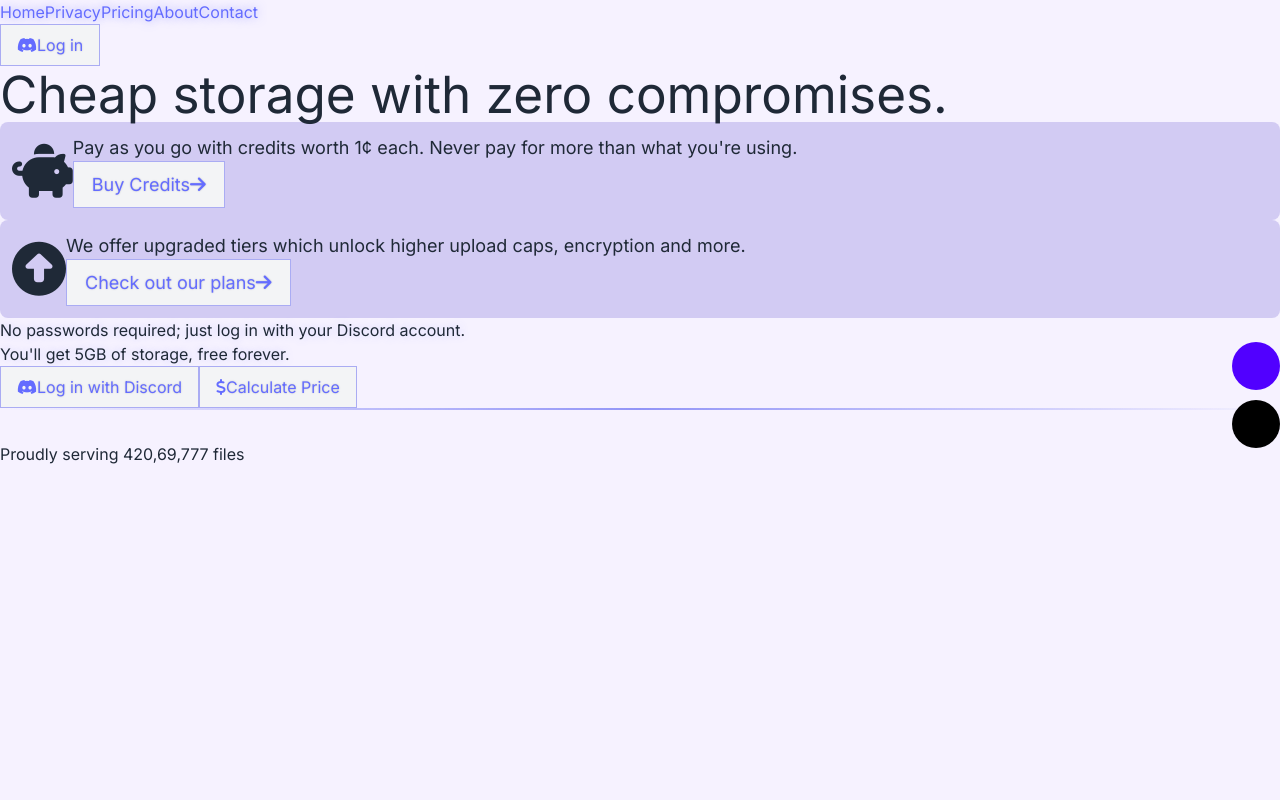
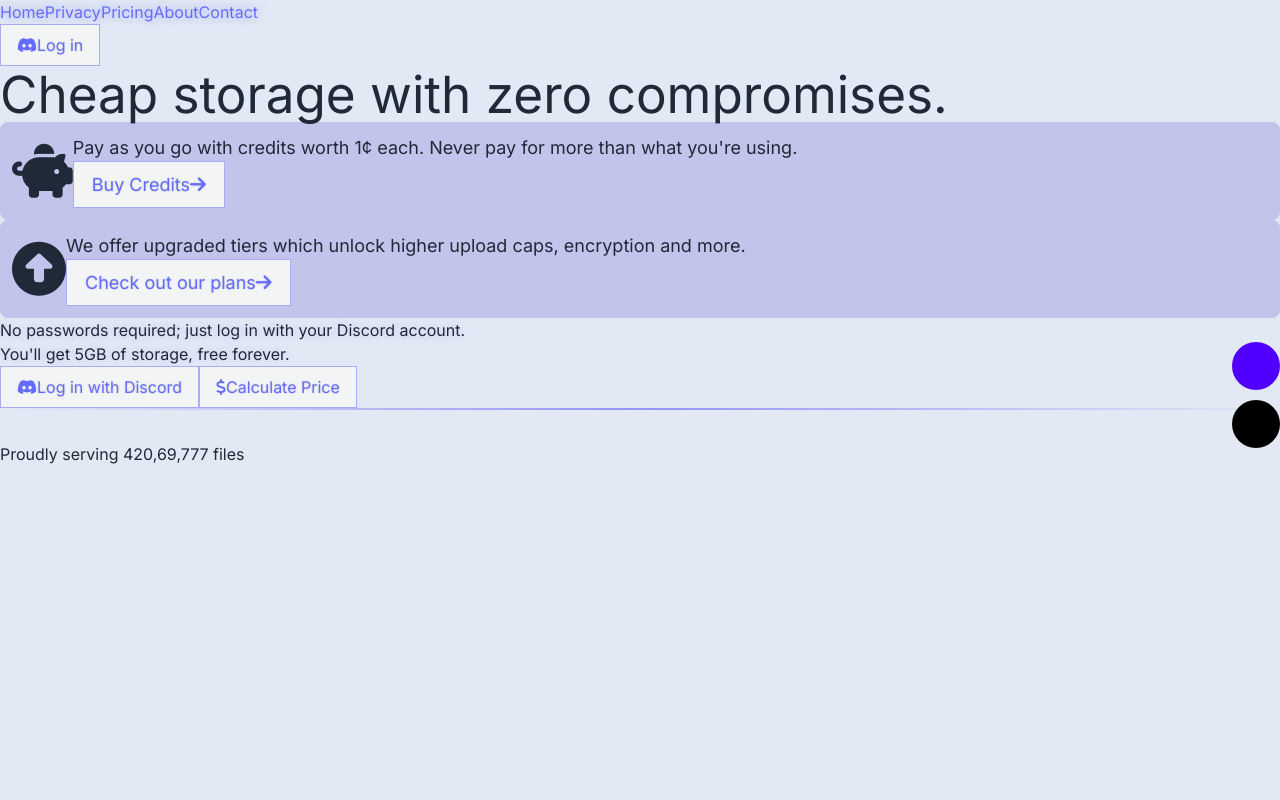
Before and after one commit to btarg/AWS-Upload, a Vue app in the folder src/frontend/: page / in a window 1280 px wide. Shown: the top 800 px of the page. Built offline with nearby package versions, Linux system fonts and the light colour scheme; no server answers; a web font is replaced by a local one.

Commit message:
new colours

```diff
--- a/src/frontend/tailwind.config.js
+++ b/src/frontend/tailwind.config.js
@@ -7,7 +7,7 @@ export default {
     extend: {
       colors: {
         'light': {
-          'background': '#f6f2ff', // light gray for background
+          'background': '#e2e8f4', // light gray for background
           'backgroundSecondary': 'rgba(105, 90, 205, 0.25)',
           'primary': '#1f2937', // dark gray for primary text
           'secondary': '#4F46E5', // indigo for secondary text
```
